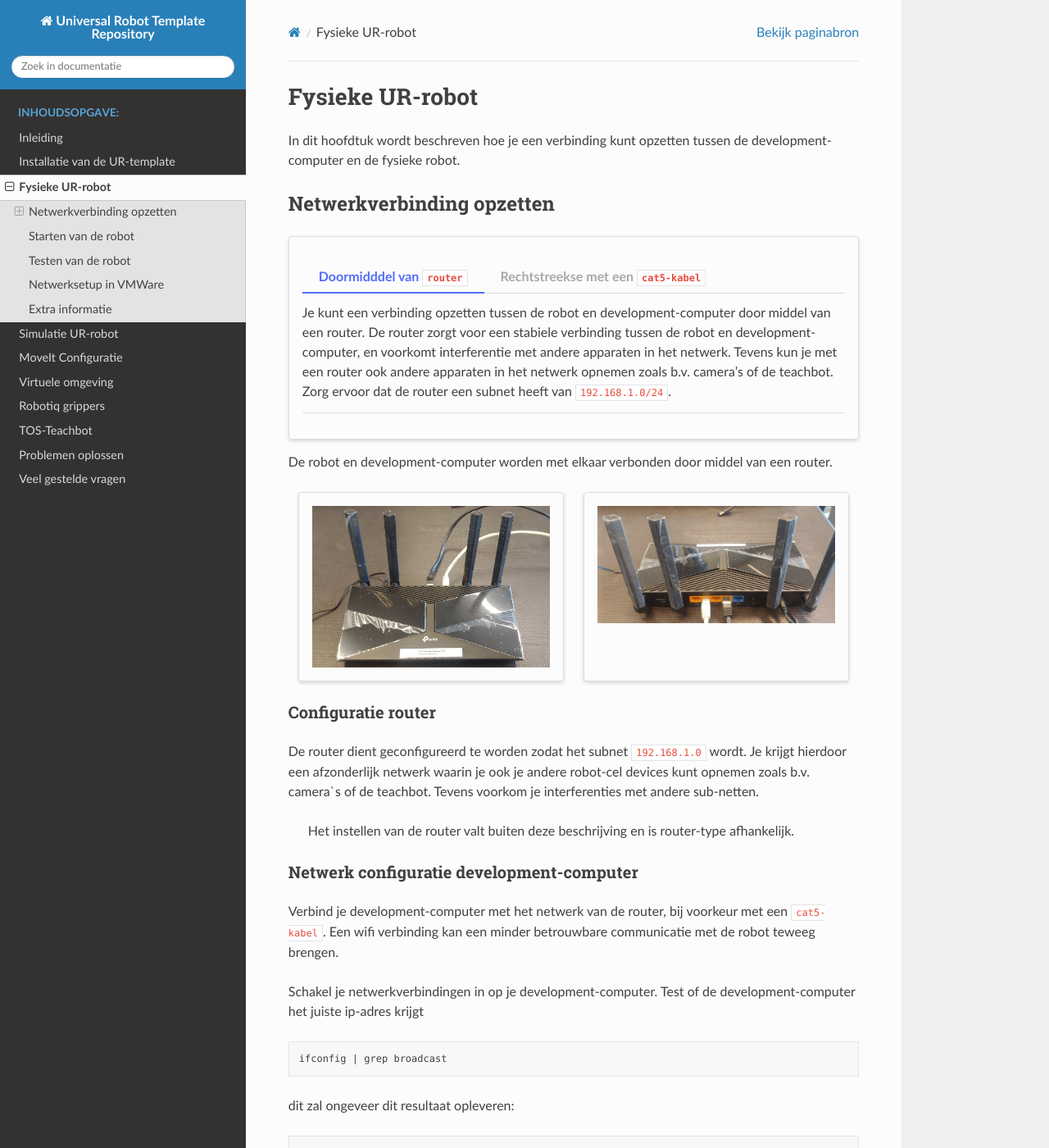
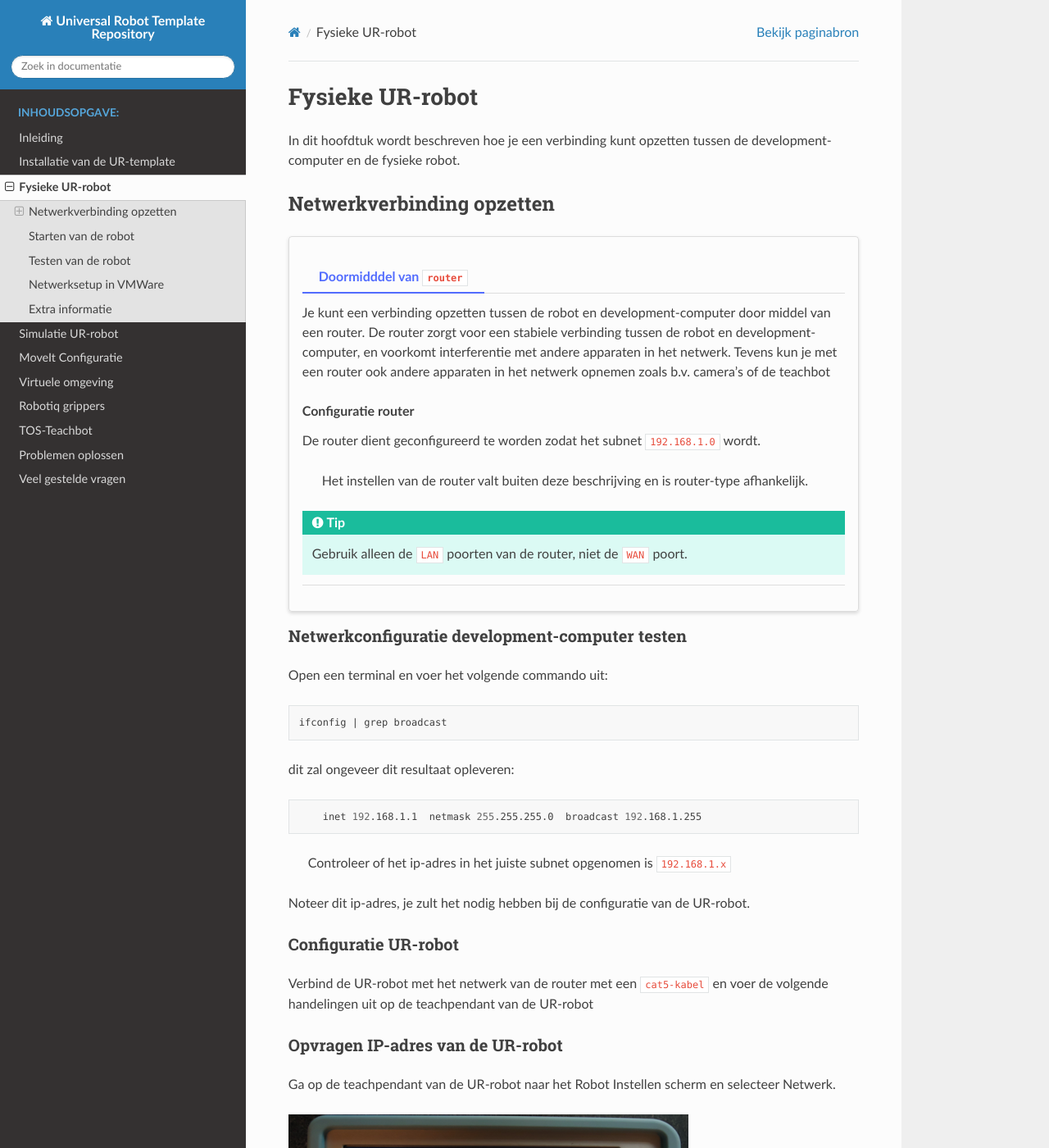
Before and after one commit to Christophe454/Eye_in_hand_Periode2.4_C2, a Sphinx documentation site: the page built from documentation/documentation/real_robot.md, in a window 1280 px wide and 1400 px high. Shown: the whole window at 82% size. Built offline with Sphinx 7.4.7 and the Read the Docs theme 3.1.0, drawn with Linux system fonts in a browser that asks for light colours; pages that are not in the unit, such as notebooks, are missing from menus; some of the changed text lies outside the part shown.

Commit message:
20260308

````diff
--- a/documentation/documentation/real_robot.md
+++ b/documentation/documentation/real_robot.md
@@ -9,7 +9,16 @@
 
 :::{tab-item} Doormidddel van `router`
 
-Je kunt een verbinding opzetten tussen de robot en development-computer door middel van een router. De router zorgt voor een stabiele verbinding tussen de robot en development-computer, en voorkomt interferentie met andere apparaten in het netwerk. Tevens kun je met een router ook andere apparaten in het netwerk opnemen zoals b.v. camera's of de teachbot. Zorg ervoor dat de router een subnet heeft van `192.168.1.0/24`.
+Je kunt een verbinding opzetten tussen de robot en development-computer door middel van een router. De router zorgt voor een stabiele verbinding tussen de robot en development-computer, en voorkomt interferentie met andere apparaten in het netwerk. Tevens kun je met een router ook andere apparaten in het netwerk opnemen zoals b.v. camera's of de teachbot
+
+## Configuratie router
+De router dient geconfigureerd te worden zodat het subnet `192.168.1.0` wordt.
+>Het instellen van de router valt buiten deze beschrijving en is router-type afhankelijk.
+
+:::{tip}
+Gebruik alleen de `LAN` poorten van de router, niet de `WAN` poort.
+:::
+
 
 :::
 
@@ -28,11 +37,7 @@
 
 ![imgage](../images/wired-config.png)
 
-Sluit de instellingen en test of de devolopment-computer het juiste ip-adres heeft gekregen door het volgende commando in de terminal te typen:
-```bash
-ifconfig | grep broadcast
-```
-In het resultaat moet een ip-adres te zien zijn dat in het subnet `192.168.1.x` ligt, bijvoorbeeld `192.168.1.1`.
+Sluit de instellingen.
 
 :::{tip}
 Soms komt de netwerk verbinding niet tot stand, in dat geval kan het helpen om de netwerkverbindingen uit en weer aan te zetten. Je kunt ook proberen om de robot en development-computer te rebooten.
@@ -44,37 +49,15 @@
 
 :::::
 
-
-
-De robot en development-computer worden met elkaar verbonden door middel van een router.
-
-::::{grid} 2
-:::{grid-item-card}
-![image](../images/router1.jpg)
-:::
-:::{grid-item-card}
-![image](../images/router2.jpg)
-:::
-::::
-
-
-
-### Configuratie router
-De router dient geconfigureerd te worden zodat het subnet `192.168.1.0` wordt. Je krijgt hierdoor een afzonderlijk netwerk waarin je ook je andere robot-cel devices kunt opnemen zoals b.v. camera`s of de teachbot. Tevens voorkom je interferenties met andere sub-netten.
->Het instellen van de router valt buiten deze beschrijving en is router-type afhankelijk.
-
-### Netwerk configuratie development-computer
-Verbind je development-computer met het netwerk van de router, bij voorkeur met een `cat5-kabel`. Een wifi verbinding kan een minder betrouwbare communicatie met de robot teweeg brengen.
-
-Schakel je netwerkverbindingen in op je development-computer.
-Test of de development-computer het juiste ip-adres krijgt
-
+### Netwerkconfiguratie development-computer testen
+Open een terminal en voer het volgende commando uit:
 ```bash
 ifconfig | grep broadcast
 ```
+
 dit zal ongeveer dit resultaat opleveren:
 ```bash
-    inet 192.168.1.150  netmask 255.255.255.0  broadcast 192.168.1.255
+    inet 192.168.1.1  netmask 255.255.255.0  broadcast 192.168.1.255
 ```
 
 
@@ -90,8 +73,10 @@
 
 ![Screenshot van het UR-robot netwerkconfiguratiescherm](../images/ur1.png)
 
->Let op: Het IP-adres is niet aan te passen in DHCP-mode. Wijzig deze mode niet, lees alleen de waarde van het IP-adres uit en noteer deze.
+:::{attention}
+ Het IP-adres is niet aan te passen in DHCP-mode. Wijzig deze mode niet, lees alleen de waarde van het IP-adres uit en noteer deze.
 Is het IP-adres 0.0.0.0 controleer dan de verbinding tussen de UR-robot en de router en reboot de UR-robot vervolgens.
+:::
 
 ### Instellen development-computer IP-adres op UR-5 Robot
 
@@ -137,7 +122,11 @@
 De stand van de robot in de virtuele wereld moet overeen komen met de stand van de UR-robot.
 
 Je kunt de robot nu laten bewegen door het selecteren van een pose met de knop `Goal State` een positie kiezen en de weg naar de positie volgen met de `Plan` knop. Vervolgens kun je `Plan & Execute` of `Execute` bedienen waarna de robot zal bewegen naar de gekozen pose.
->⚠️ Let op: Zorg ervoor dat de robot vrijelijk kan bewegen en geen obstakels tegen komt.
+:::{danger}
+Zorg ervoor dat de robot vrijelijk kan bewegen en geen obstakels tegen komt.
+:::
+
+
 
 ## Netwerksetup in VMWare
 Bij gebruik van virtuele-machine op development-computer, dient het netwerk als `bridge` geconfigureerd te zijn. Glijd met je muis over de icoontjes, linksonder van de virtuele machine, totdat je `Network Adapter` zie verschijnen. Het type dient Bridged te zijn. Zie Afbeelding.
````
Also changed, not shown: documentation/documentation/robotiq.md (+4 -0 lines), documentation/documentation/setup_assistant.md (+3 -3 lines), documentation/documentation/teachbot.md (+3 -2 lines), documentation/images/robotiq-epick.png (added), documentation/images/robotiq-vinger-gripper.jpg (added), documentation/images/teachbot.png (added).
